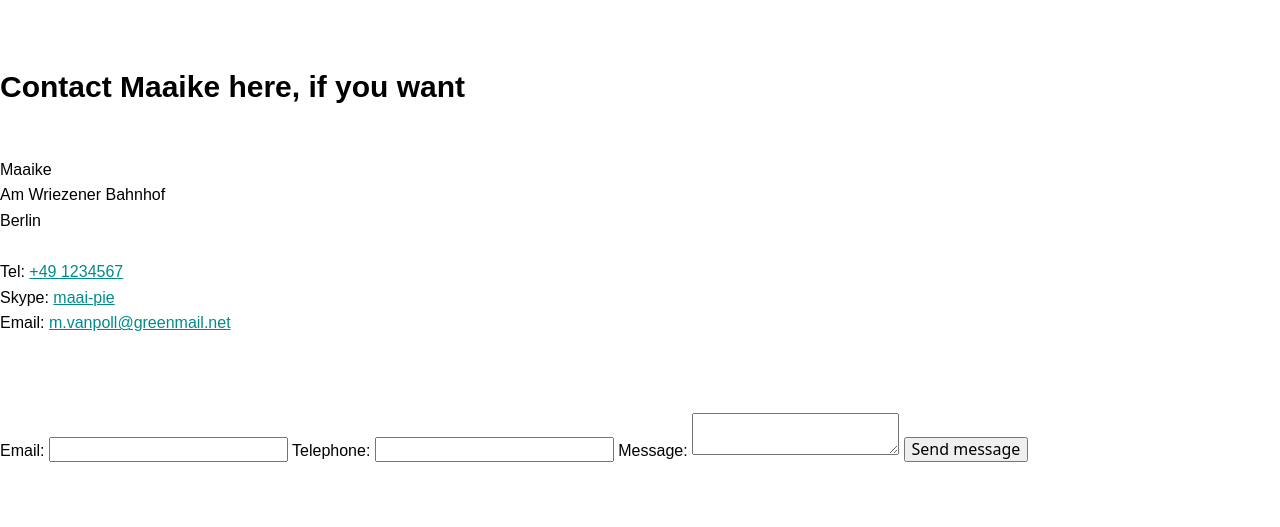
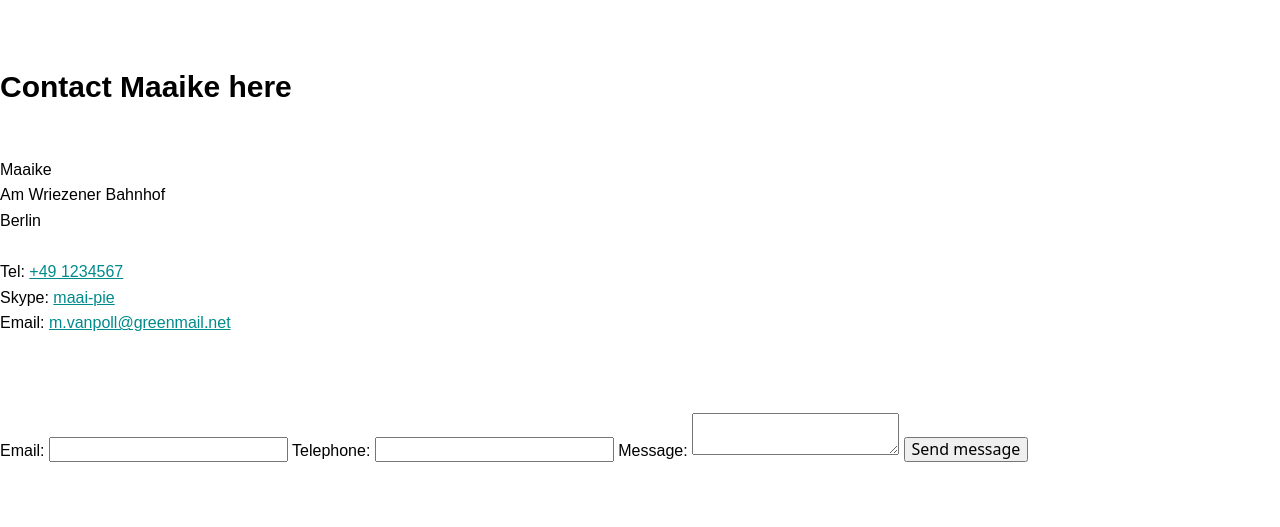
Before and after one commit to maaikevp/Portfolio-website, a plain HTML site: page contact.html in a window 1280 px wide. Shown: the part 188-715 px from the top of the page. Drawn offline with Linux system fonts and the light colour scheme; a web font is replaced by a local one.

Commit message:
Revert "Update contact.html"
This reverts commit c71f20ea8ebf49690d320b8c72f9d138a57a9f18.

```diff
--- a/contact.html
+++ b/contact.html
@@ -42,7 +42,7 @@
  <br>
  <main>
 
-   <h1>  Contact Maaike here, if you want</h1>
+   <h1>  Contact Maaike here</h1>
     <div>
       <br>
         Maaike<br>
```
